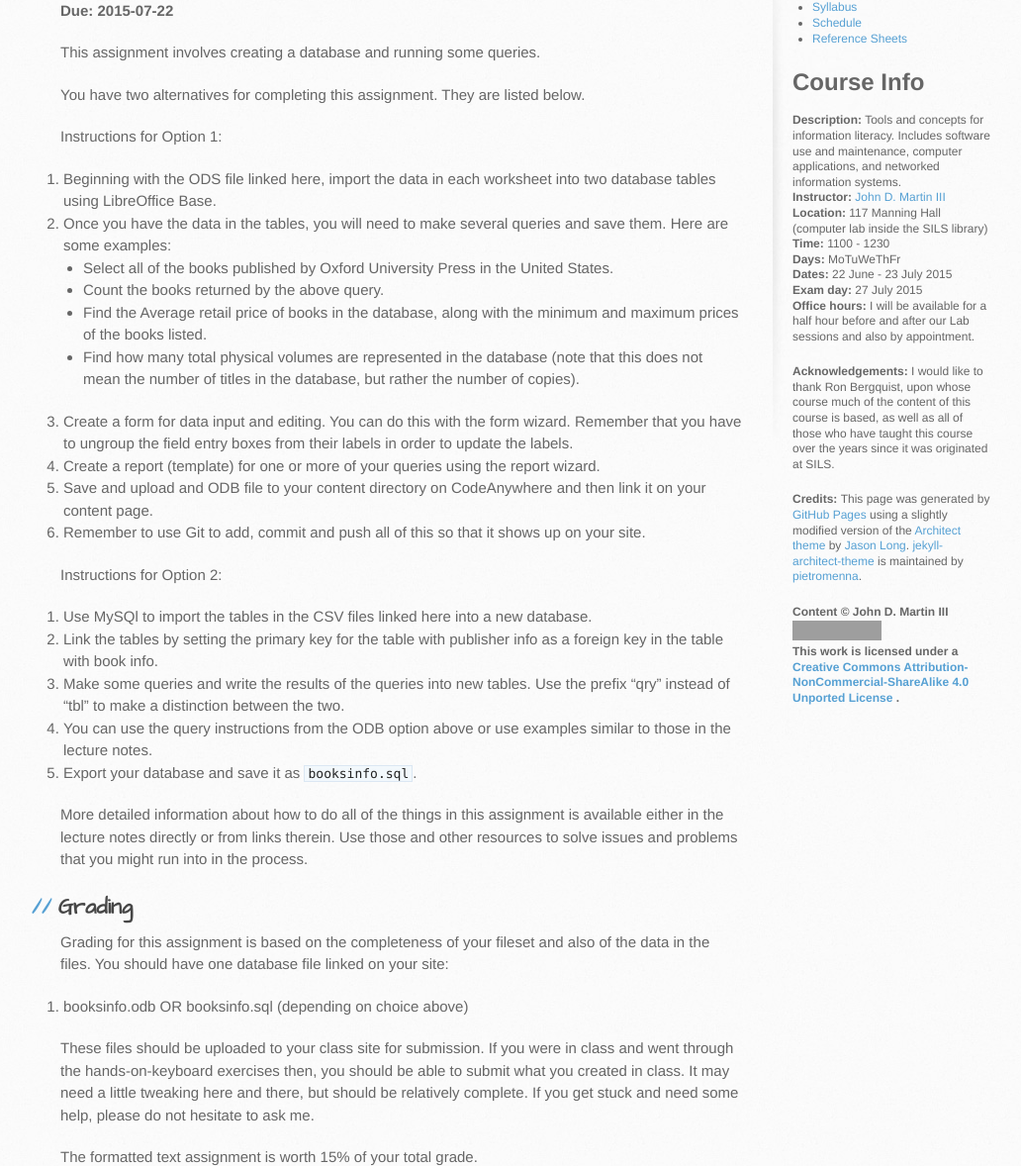
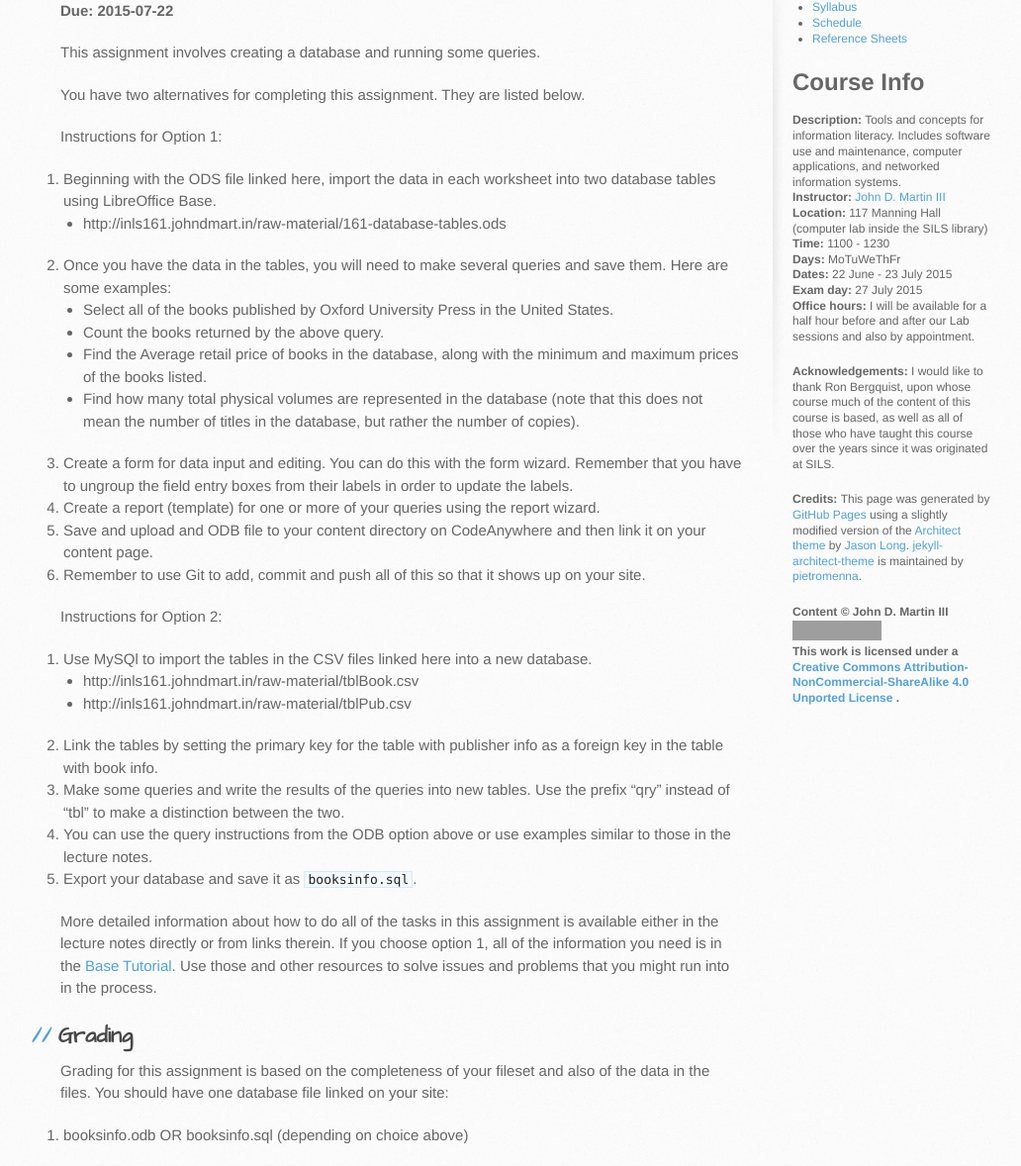
Before and after one commit to tylerpcarter/inls161, a Jekyll site: the page built from syllabus/assignments/assignment5.md, in a window 1280 px wide and 1400 px high. Shown: the part 222-1400 px from the top of the window at 99% size, without its empty margins (109-1141 px from the left). Built offline with Jekyll 4.4.1, drawn with Linux system fonts in a browser that asks for light colours; Markdown is read by kramdown in place of the engine named in the settings; grey boxes are pictures that could not be loaded.

Commit message:
add assignment text

```diff
--- a/syllabus/assignments/assignment5.md
+++ b/syllabus/assignments/assignment5.md
@@ -15,6 +15,7 @@ They are listed below.
 Instructions for Option 1:
 
 1. Beginning with the ODS file linked here, import the data in each worksheet into two database tables using LibreOffice Base.
+	*	http://inls161.johndmart.in/raw-material/161-database-tables.ods
 2. Once you have the data in the tables, you will need to make several queries and save them. Here are some examples:
 	*	Select all of the books published by Oxford University Press in the United States.
 	*	Count the books returned by the above query.
@@ -28,12 +29,15 @@ Instructions for Option 1:
 Instructions for Option 2:
 
 1. Use MySQl to import the tables in the CSV files linked here into a new database.
+	*	http://inls161.johndmart.in/raw-material/tblBook.csv
+	*	http://inls161.johndmart.in/raw-material/tblPub.csv
 2. Link the tables by setting the primary key for the table with publisher info as a foreign key in the table with book info.
 3. Make some queries and write the results of the queries into new tables. Use the prefix "qry" instead of "tbl" to make a distinction between the two.
 4. You can use the query instructions from the ODB option above or use examples similar to those in the lecture notes.
 5. Export your database and save it as `booksinfo.sql`.
 
-More detailed information about how to do all of the things in this assignment is available either in the lecture notes directly or from links therein.
+More detailed information about how to do all of the tasks in this assignment is available either in the lecture notes directly or from links therein.
+If you choose option 1, all of the information you need is in the [Base Tutorial](https://wiki.documentfoundation.org/images/0/02/Base_tutorial.pdf).
 Use those and other resources to solve issues and problems that you might run into in the process.
 
 ## Grading
```
